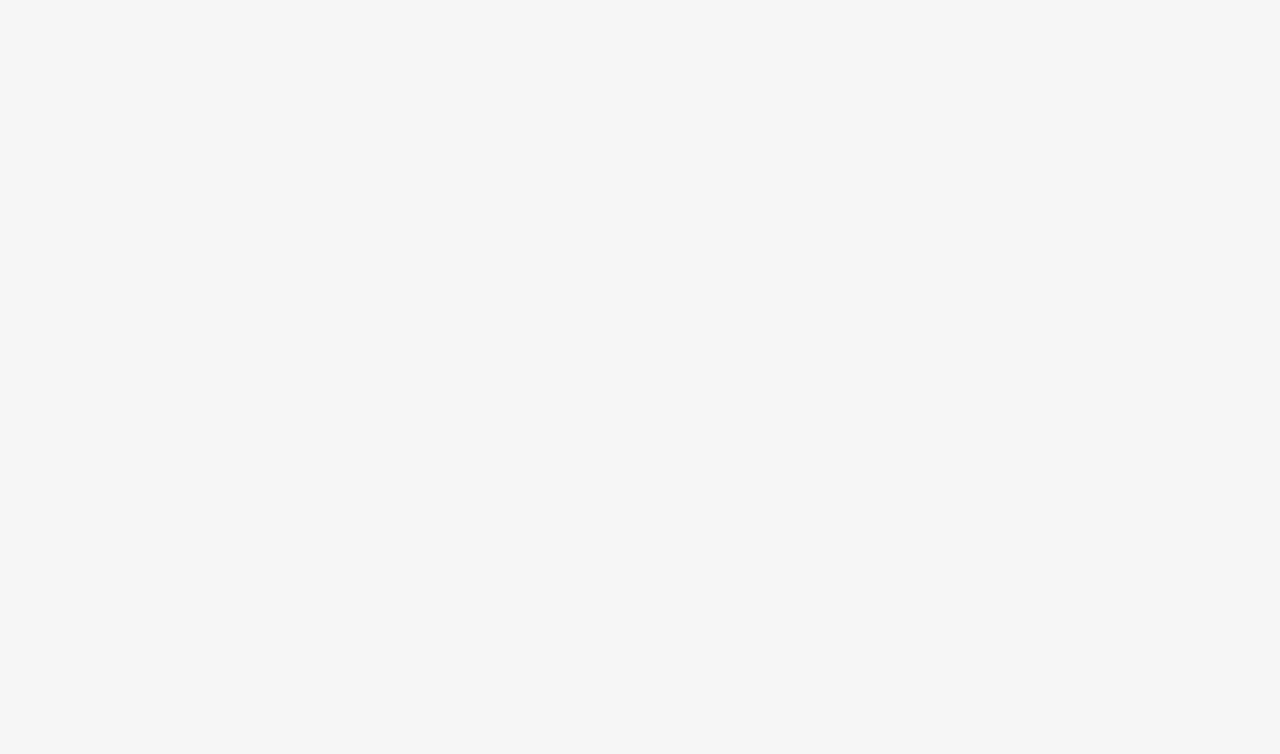
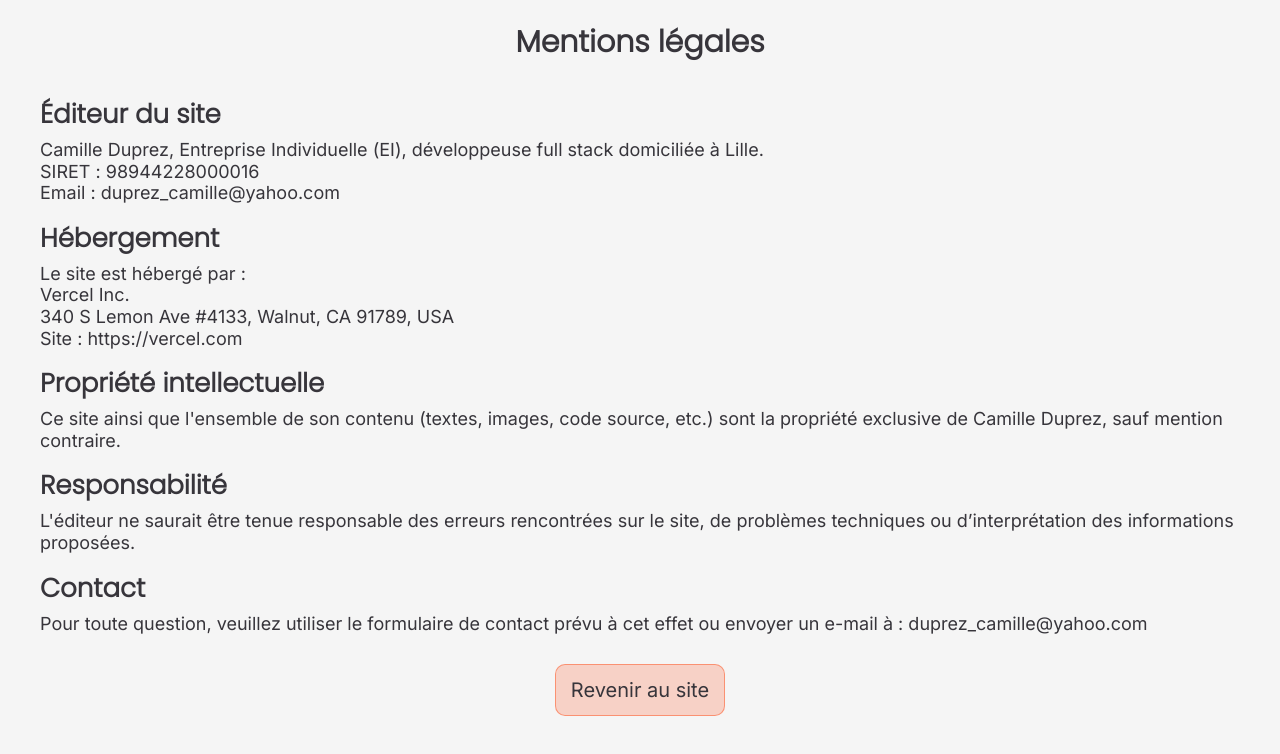
Before and after one commit to Camille0985/Portfolio-v2, a React (Create React App) app: page /mentions-legales in a window 1280 px wide. Before the commit this address had no page. Shown: the top 754 px of the page. Built offline with nearby package versions, Linux system fonts and the light colour scheme.

Commit message:
Ajout des mentions légales et politique de confidentialité

```diff
--- a/src/App.js
+++ b/src/App.js
@@ -1,12 +1,16 @@
 import "../src/styles/main.scss";
 import { BrowserRouter as Router, Routes, Route } from "react-router-dom";
 import Home from "./pages/Home/Home";
+import MentionsLegales from "./pages/MentionsLegales";
+import PolitiqueConfidentialite from "./pages/PolitiqueConfidentialite";
 
 function App() {
   return (
     <Router>
       <Routes>
         <Route path="/" element={<Home />} />
+        <Route path="/mentions-legales" element={<MentionsLegales />} />
+        <Route path="/politique-de-confidentialite" element={<PolitiqueConfidentialite />} />
       </Routes>
     </Router>
   );
--- a/src/layouts/Footer/Footer.jsx
+++ b/src/layouts/Footer/Footer.jsx
@@ -1,4 +1,5 @@
 import "./Footer.scss";
+import { Link } from "react-router-dom";
 import githubIcon from "../../assets/icons/github.svg";
 
 const Footer = () => {
@@ -6,6 +7,14 @@ const Footer = () => {
     <footer className="footer">
       <div className="container footer-content">
         <img src={githubIcon} alt="GitHub" className="footer-icon" />
+        <ul className="footer__links">
+          <li>
+            <Link to="/mentions-legales">Mentions légales</Link>
+          </li>
+          <li>
+            <Link to="/politique-de-confidentialite">Politique de confidentialité</Link>
+          </li>
+        </ul>
       </div>
     </footer>
   )
--- a/src/layouts/Footer/Footer.scss
+++ b/src/layouts/Footer/Footer.scss
@@ -2,15 +2,41 @@
 
 .footer {
   display: flex;
-  padding: 15px 0px 20px 0px;
+  padding: 15px;
   background: linear-gradient(to top, rgba(255, 60, 0, 0.192), $color-primary);
+
   width: 100%;
+  height: auto;
   align-items: center;
   justify-content: center;
+
+  .footer-content {
+    display: flex;
+    gap: 10px;
+
+    width: 100%;
+    align-items: center;
+    justify-content: space-between;
+
+  }
 }
+
+.footer__links {
+  display: flex;
+  flex-direction: column;
+  align-items: end;
+
+  font-size: 14px;
+  line-height: 2;
+
+  a:hover {
+    text-decoration: underline;
+  }
+}
+
 .footer-icon {
-  width: 30px;
-  height: 30px;
+  width: 25px;
+  height: 25px;
 
   &:hover {
     cursor: pointer;
@@ -18,6 +44,12 @@
 }
 
 @media (min-width: $tablet-max) {
+  .footer__links {
+    flex-direction: row;
+    font-size: 16px;
+    gap: 25px;
+  }
+
   .footer-icon {
     width: 35px;
     height: 35px;
--- /dev/null
+++ b/src/pages/MentionsLegales.jsx
@@ -0,0 +1,55 @@
+import { Link } from "react-router-dom";
+import "../styles/legal.css";
+
+const MentionsLegales = () => {
+  return (
+    <main className="legal-content">
+      <div className="container">
+        <h1>Mentions légales</h1>
+
+        <section>
+          <h2>Éditeur du site</h2>
+          <p>
+            Camille Duprez, Entreprise Individuelle (EI), développeuse full stack domiciliée à Lille.<br />
+            SIRET : 98944228000016<br />
+            Email : duprez_camille@yahoo.com
+          </p>
+        </section>
+
+        <section>
+          <h2>Hébergement</h2>
+          <p>
+            Le site est hébergé par :<br />
+            Vercel Inc.<br />
+            340 S Lemon Ave #4133, Walnut, CA 91789, USA<br />
+            Site : <a href="https://vercel.com" target="_blank" rel="noreferrer">https://vercel.com</a>
+          </p>
+        </section>
+
+        <section>
+          <h2>Propriété intellectuelle</h2>
+          <p>
+            Ce site ainsi que l'ensemble de son contenu (textes, images, code source, etc.) sont la propriété exclusive de Camille Duprez, sauf mention contraire.
+          </p>
+        </section>
+
+        <section>
+          <h2>Responsabilité</h2>
+          <p>
+            L'éditeur ne saurait être tenue responsable des erreurs rencontrées sur le site, de problèmes techniques ou d’interprétation des informations proposées.
+          </p>
+        </section>
+
+        <section>
+          <h2>Contact</h2>
+          <p>
+            Pour toute question, veuillez utiliser le formulaire de contact prévu à cet effet ou envoyer un e-mail à : duprez_camille@yahoo.com
+          </p>
+        </section>
+      </div>
+      <Link className="back-link" to="/">Revenir au site</Link>
+    </main>
+  );
+};
+
+export default MentionsLegales;
--- /dev/null
+++ b/src/pages/PolitiqueConfidentialite.jsx
@@ -0,0 +1,51 @@
+import { Link } from "react-router-dom";
+import "../styles/legal.css";
+
+const PolitiqueConfidentialite = () => {
+  return (
+    <main className="legal-content">
+      <div className="container">
+        <h1>Politique de confidentialité</h1>
+
+        <section>
+          <h2>Données personnelles</h2>
+          <p>
+            Ce site ne collecte aucune donnée personnelle automatiquement. Le formulaire de contact repose sur le service tiers <a href="https://formsubmit.co" target="_blank" rel="noreferrer">FormSubmit</a>.
+          </p>
+        </section>
+
+        <section>
+          <h2>Formulaire de contact</h2>
+          <p>
+            Les données transmises via le formulaire (nom, adresse e-mail, message) sont envoyées directement par e-mail via FormSubmit et ne sont pas stockées sur ce site.
+          </p>
+        </section>
+
+        <section>
+          <h2>Cookies</h2>
+          <p>
+            Ce site n’utilise pas de cookies ni de traceurs à des fins publicitaires ou statistiques.
+          </p>
+        </section>
+
+        <section>
+          <h2>Responsable du traitement</h2>
+          <p>
+            Camille Duprez<br />
+            E-mail : duprez_camille@yahoo.com
+          </p>
+        </section>
+
+        <section>
+          <h2>Vos droits</h2>
+          <p>
+            Conformément au RGPD, vous pouvez demander l’accès, la rectification ou la suppression de vos données en me contactant à l'adresse indiquée ci-dessus.
+          </p>
+        </section>
+      </div>
+      <Link className="back-link" to="/">Revenir au site</Link>
+    </main>
+  );
+};
+
+export default PolitiqueConfidentialite;
--- /dev/null
+++ b/src/styles/legal.css
@@ -0,0 +1,54 @@
+.legal-content {
+  padding: 20px;
+  display: flex;
+  flex-direction: column;
+  align-items: center;
+}
+
+h1 {
+  font-size: 30px;
+  margin-bottom: 15px;
+  text-align: center;
+}
+
+h2 {
+  font-size: 20px;
+  margin: 15px 0 5px;
+}
+
+p {
+  font-size: 16px;
+  line-height: 1.2;
+}
+
+.back-link {
+  margin: 30px 0 20px 0;
+  padding: 5px 10px;
+  border: 1px solid rgba(255, 60, 0, 0.425);
+  border-radius: 10px;
+  background-color: rgba(255, 60, 0, 0.192);
+}
+
+@media (min-width: 768px) {
+  h1 {
+    margin-bottom: 30px;
+  }
+  h2 {
+    font-size: 26px;
+  }
+
+  p {
+    font-size: 18px;
+  }
+
+  .back-link {
+    font-size: 20px;
+    padding: 10px 15px;
+    transition: box-shadow 0.3s ease-in-out;
+
+    &:hover {
+    box-shadow: 0 0 10px rgba(255, 60, 0, 0.192);
+    transition: box-shadow 0.3s ease-in-out;
+    }
+  }
+}
```
Also changed, not shown: 1 other file (tests, documents, lock files or other folders).
